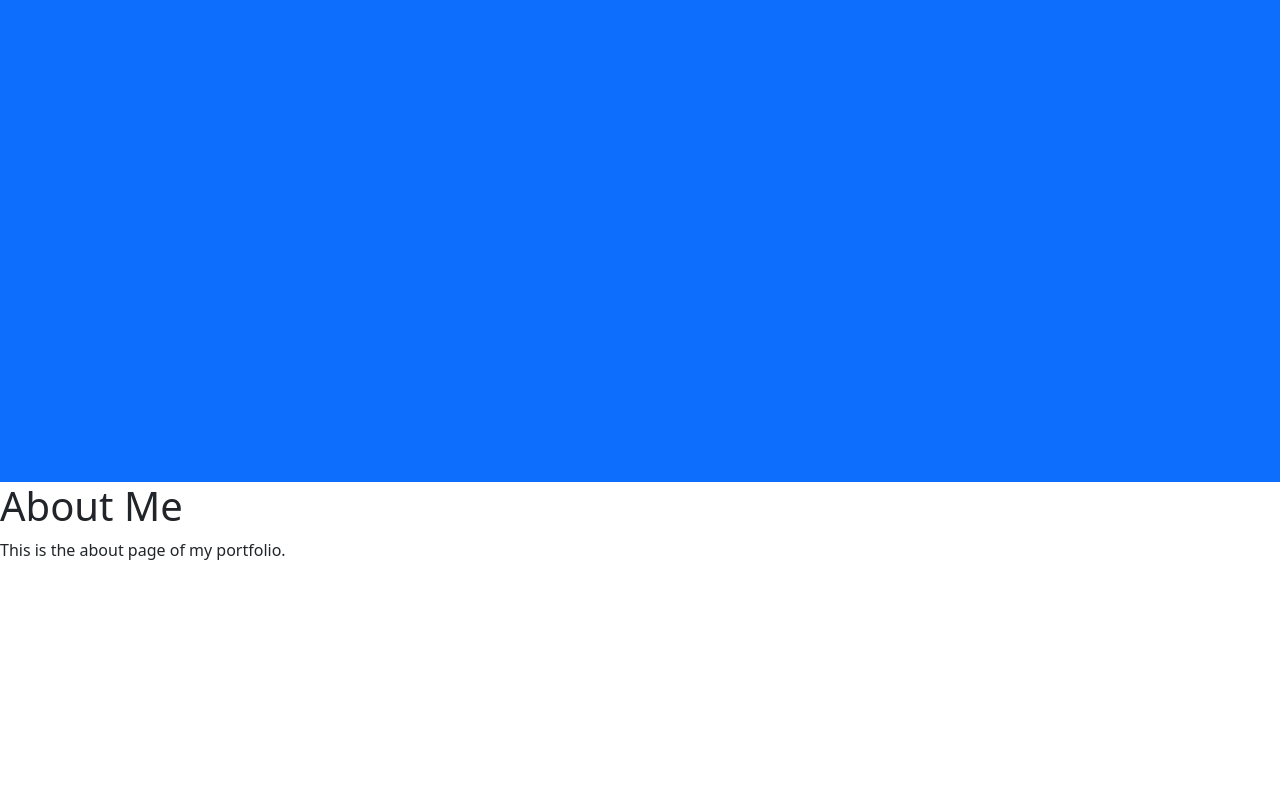
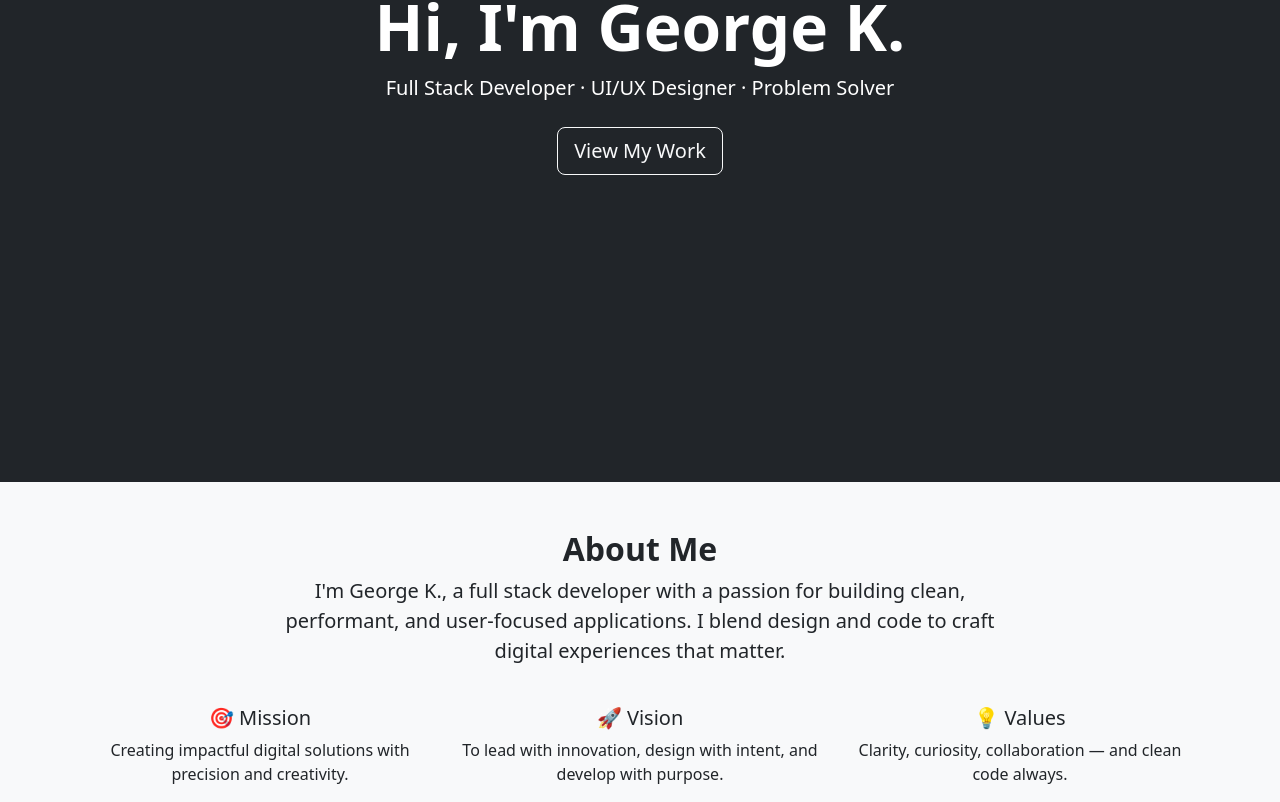
Before and after one commit to gkurkjian/Geos_Portfolio, a Next.js app: page / in a window 1280 px wide. Shown: the part 318-1120 px from the top of the page. Built offline with nearby package versions, Linux system fonts and the light colour scheme.

Commit message:
sixth commit: basic Home, About section established but, next will be edited and polished

```diff
--- a/components/About.js
+++ b/components/About.js
@@ -1,11 +1,34 @@
+// components/About.js
+import { Container, Row, Col } from 'react-bootstrap';
 
 export default function About() {
   return (
-    <>
-      <h1>About Me</h1>
-      <p>This is the about page of my portfolio.</p>
-      <br /><br /><br /><br /><br /><br /><br /><br /><br /><br /><br /><br /><br /><br /><br /><br /><br /><br /><br /><br />
-
-    </>
+    <div className="bg-light py-5" id="about">
+      <Container>
+        <Row className="justify-content-center text-center mb-4">
+          <Col md={8}>
+            <h2 className="fw-bold">About Me</h2>
+            <p className="lead">
+              I&apos;m George K., a full stack developer with a passion for building clean,
+              performant, and user-focused applications. I blend design and code to craft digital experiences that matter.
+            </p>
+          </Col>
+        </Row>
+        <Row className="text-center">
+          <Col md={4}>
+            <h5>🎯 Mission</h5>
+            <p>Creating impactful digital solutions with precision and creativity.</p>
+          </Col>
+          <Col md={4}>
+            <h5>🚀 Vision</h5>
+            <p>To lead with innovation, design with intent, and develop with purpose.</p>
+          </Col>
+          <Col md={4}>
+            <h5>💡 Values</h5>
+            <p>Clarity, curiosity, collaboration — and clean code always.</p>
+          </Col>
+        </Row>
+      </Container>
+    </div>
   );
 }
--- a/components/Home.js
+++ b/components/Home.js
@@ -1,8 +1,22 @@
+// components/Home.js
+import { Container, Row, Col, Button } from 'react-bootstrap';
+
 export default function Home() {
   return (
-    <div className="py-5 text-center text-white bg-primary" style={{ height: '100vh' }}>
-      <h1 className="display-4">Hi, I'm George K.</h1>
-      <p className="lead">Full Stack Developer & Designer</p>
+    <div className="bg-dark text-white vh-100 d-flex align-items-center">
+      <Container>
+        <Row className="justify-content-center text-center">
+          <Col md={8}>
+            <h1 className="display-3 fw-bold">Hi, I&apos;m George K.</h1>
+            <p className="lead mb-4">
+              Full Stack Developer · UI/UX Designer · Problem Solver
+            </p>
+            <Button variant="outline-light" size="lg" href="#projects">
+              View My Work
+            </Button>
+          </Col>
+        </Row>
+      </Container>
     </div>
   );
 }
```
